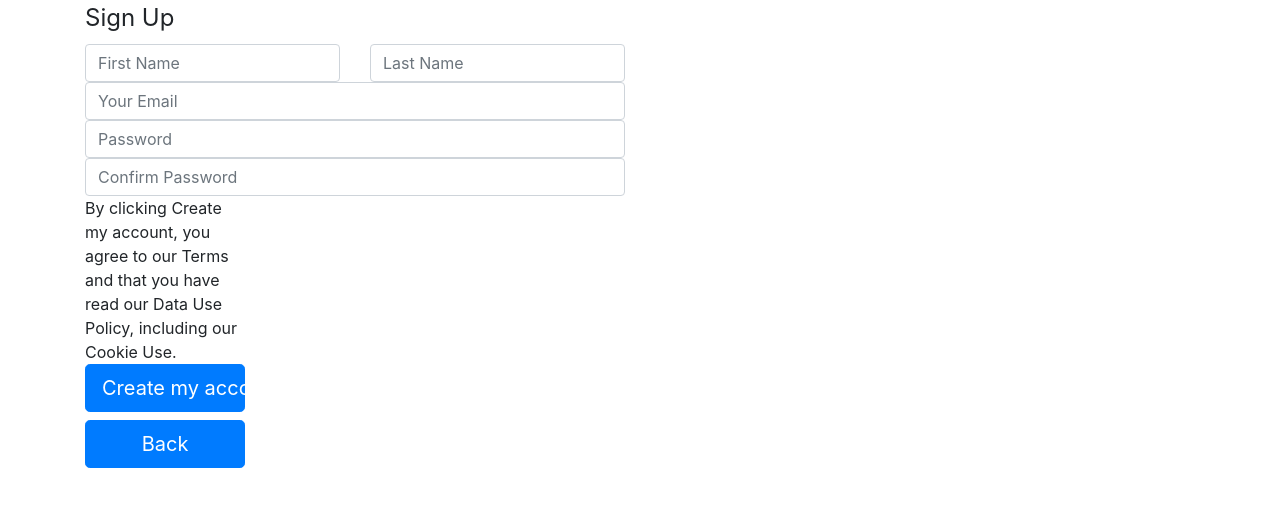
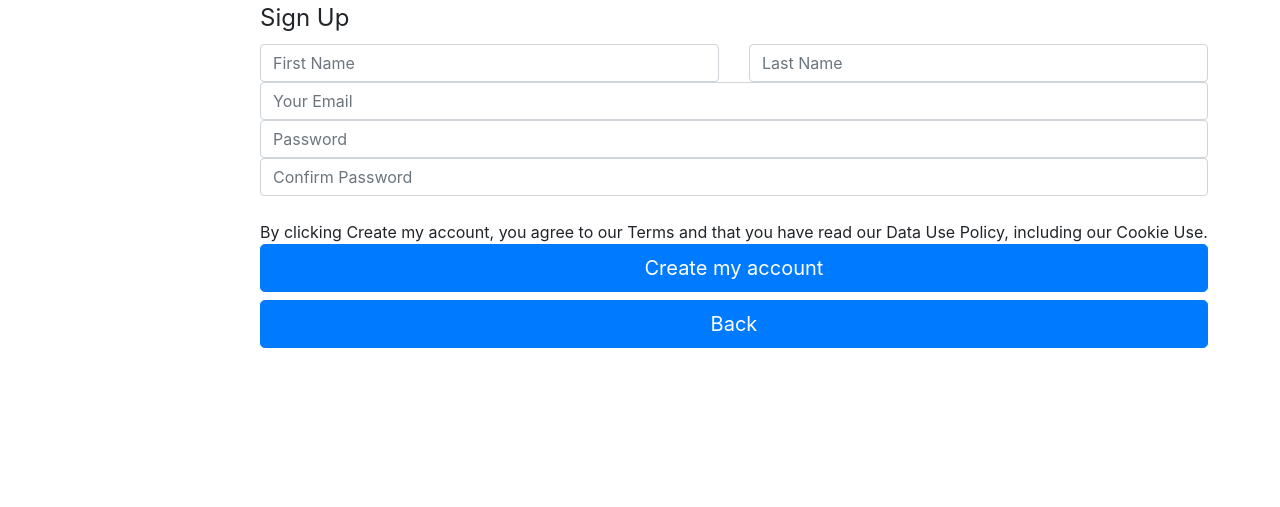
Before and after one commit to ekaee/moviefans, a Django app: page /signup/ in a window 1280 px wide. Shown: the top 507 px of the page. Run offline with Django 3.2, Linux system fonts and the light colour scheme; some libraries are stand-ins or nearby versions.

Commit message:
SignupPgae | change layout

```diff
--- a/moviefansapp/templates/main/signup.html
+++ b/moviefansapp/templates/main/signup.html
@@ -4,7 +4,8 @@
 
 <div class="container" id="wrap">
     <div class="row">
-        <div class="col-md-6 col-md-offset-3">
+      <div class="offset-xl-0 col-xl-2 offset-lg-0 col-lg-2 offset-md-0 col-md-4 offset-sm-0 col-sm-12 offset-xs-0 col-xs-12"></div>
+        <!-- <div class="col-md-6 col-md-offset-3"> -->
             <form action="r" method="post" accept-charset="utf-8" class="form" role="form"><legend>Sign Up</legend>
                     <div class="row">
                         <div class="col-xs-6 col-md-6">
@@ -17,11 +18,12 @@
                         <input type="text" name="email" value="" class="form-control input-lg" placeholder="Your Email"  />
                         <input type="password" name="password" value="" class="form-control input-lg" placeholder="Password"  />
                         <input type="password" name="confirm_password" value="" class="form-control input-lg" placeholder="Confirm Password"  />
-                    <div class="row">
-                      <div class="col-xs-4 col-md-4">
-            <span class="help-block">By clicking Create my account, you agree to our Terms and that you have read our Data Use Policy, including our Cookie Use.</span>
-                    <button class="btn btn-lg btn-primary btn-block signup-btn" type="submit">Create my account</button>
-                    <button class="btn btn-lg btn-primary btn-block signup-btn" type="submit">Back</button>
+                        <br />
+                        <div class="col-xs-14 col-md-14">
+                        <span class="help-block">By clicking Create my account, you agree to our Terms and that you have read our Data Use Policy, including our Cookie Use.</span>
+                        <button class="btn btn-lg btn-primary btn-block signup-btn" type="submit">Create my account</button>
+                        <button class="btn btn-lg btn-primary btn-block signup-btn" type="submit">Back</button>
+                        </div>
             </form>
         </div>
     </div>
```
